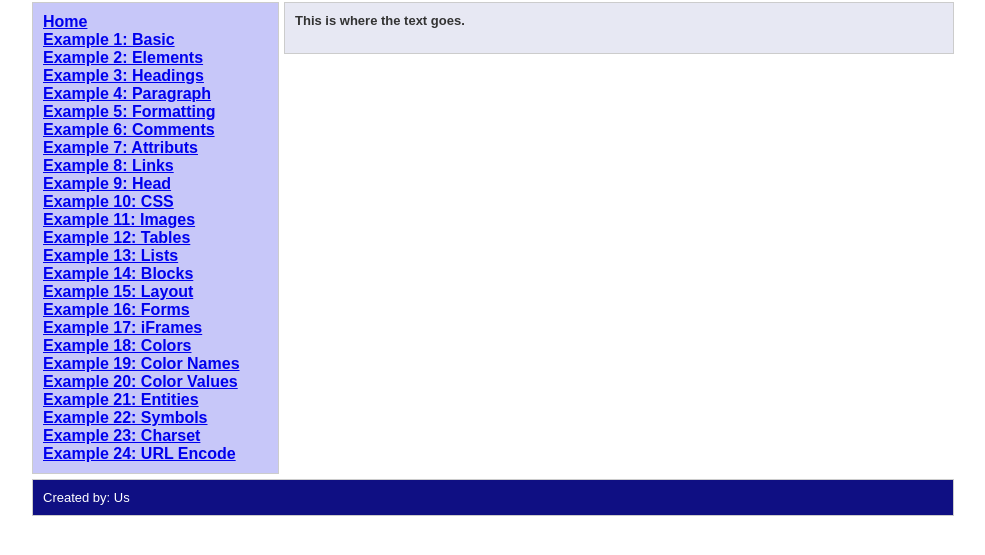
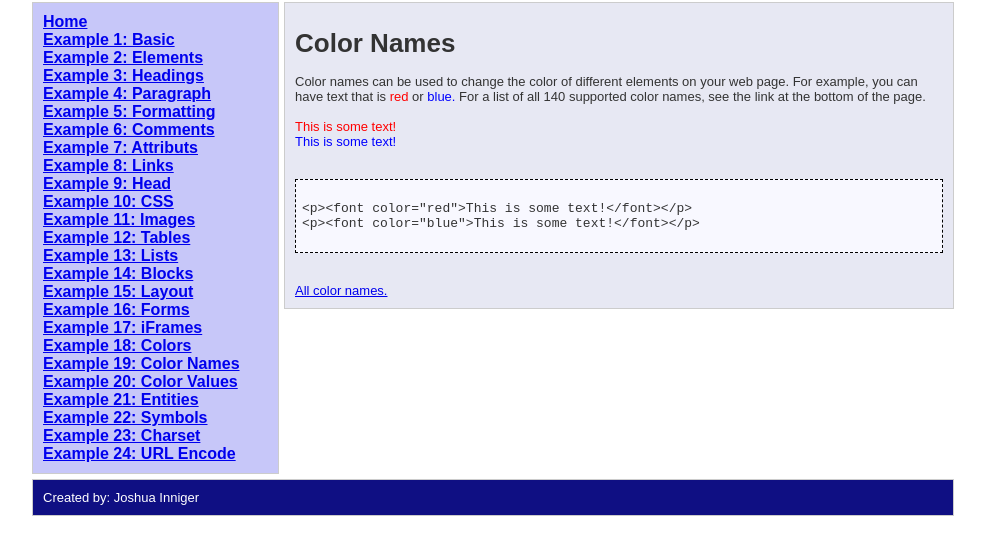
Before and after one commit to bstyx09/CS3400, a plain HTML site: page Assignments/as1/examples/e19.html in a window 1280 px wide. Shown: the part 115-670 px from the top of the page, without its empty margins (147-1132 px from the left). Drawn offline with Linux system fonts and the light colour scheme.

Commit message:
Changed E19
Final E19 Page complete

```diff
--- a/Assignments/as1/examples/e19.html
+++ b/Assignments/as1/examples/e19.html
@@ -55,7 +55,24 @@
 		 <!-- Begin Right Column -->
 		 <div id="rightcolumn">
 
-		       <b>This is where the text goes.</b><br><br>
+		       <br>
+		       <h1>Color Names</h1><br>
+
+			   <p>Color names can be used to change the color of different elements on your web page.
+			   For example, you can have text that is <font color="red">red</font> or
+			   <font color="blue"> blue.</font> For a list of all 140 supported color names, see the link at the bottom of the page.<br><br>
+
+			   <p><font color="red">This is some text!</font></p>
+			   <p><font color="blue">This is some text!</font></p>
+
+			   <br><br>
+			   <pre><div id="code">
+&lt;p&gt;&lt;font color="red"&gt;This is some text!&lt;/font&gt;&lt;/p&gt;
+&lt;p&gt;&lt;font color="blue"&gt;This is some text!&lt;/font&gt;&lt;/p&gt;
+			   </div></pre>
+			   <br><br>
+
+			   <a href="http://www.w3schools.com/html/html_colornames.asp">All color names.</a><br>
 
 		 </div>
 		 <!-- End Right Column -->
@@ -63,7 +80,7 @@
 		 <!-- Begin Footer -->
 		 <div id="footer">
 
-			  Created by: Us
+			  Created by: Joshua Inniger
 
 	     </div>
 		 <!-- End Footer -->
```
